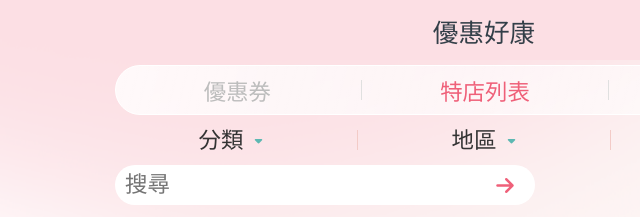
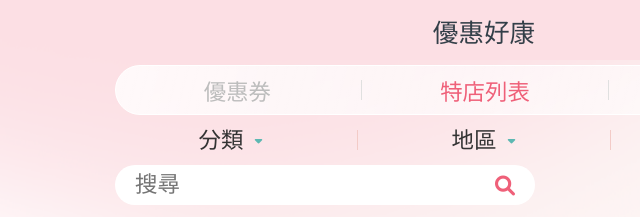
Before and after one commit to Lawrence725/taoyuan, a plain HTML site: page app/discount_stores.html in a window 1280 px wide. Shown: the top 217 px of the page, 166-806 px from the left. Drawn offline with Linux system fonts and the light colour scheme.

Commit message:
Update 特店列表

```diff
--- a/app/css/unique.less
+++ b/app/css/unique.less
@@ -532,7 +532,7 @@
                 .dropdown { width: fit-content;
                     select { width: fit-content; padding: 0 30px 0 10px; background-color: transparent; }}}
             .list { overflow-y: auto;
-                input { width: calc(100vw - 30px) !important; }
+                input { width: calc(100vw - 30px) !important; padding-left: 10px; }
                 .information { width: calc(100vw - 32px) !important; height: 100px; margin: 10px 5px; padding: 10px; border: 1px solid #FFFFFF; border-radius: 20px; box-sizing: border-box; background: linear-gradient(104.62deg, rgba(255, 255, 255, 0.8) 0%, rgba(255, 255, 255, 0.5) 100%); backdrop-filter: blur(30px);
                     @media @sD, @sT { width: 728px !important; }
                     img.store { width: 80px; height: 80px; margin-left: 10px; border-radius: 5px; aspect-ratio: 1/1; }
--- a/app/discount_stores.html
+++ b/app/discount_stores.html
@@ -81,7 +81,7 @@
                     <!-- 搜尋 -->
                     <div class="input rounded">
                         <input type="text" class="fM" placeholder="搜尋" value="">
-                        <a class="icon iconButton"><i class="fas fa-arrow-right fa-lg"></i></a>
+                        <a class="icon iconButton"><i class="fas fa-search fa-lg"></i></a>
                     </div>
                     <!-- 特店資訊 -->
                     <a class="information flexH width between" href="store.html"> <!-- class: hide -->
```
Also changed, not shown: app/css/unique.css.
